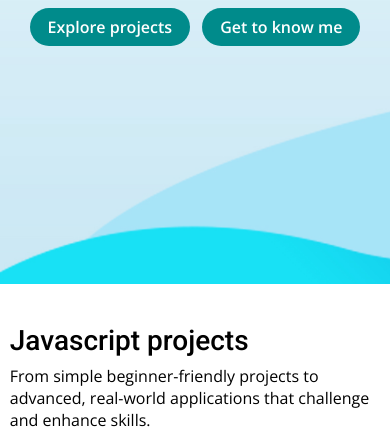
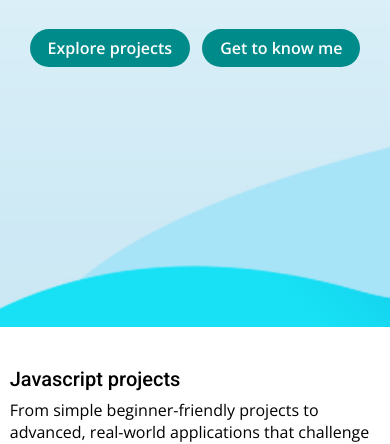
Before and after one commit to Neil5838/dummyPort, a plain HTML site: page index.html in a window 390 px wide. Shown: the part 433-877 px from the top of the page. Drawn offline with nearby package versions, Linux system fonts and the light colour scheme.

Commit message:
fixed font-size

```diff
--- a/styles.css
+++ b/styles.css
@@ -173,7 +173,7 @@ nav {
 
 .projects header h2 {
     font-family: "Roboto", serif;
-    font-size: 1.75rem;
+    font-size: 1.25rem;
     font-weight: 500;
 }
 
@@ -202,7 +202,7 @@ nav {
 
 .project-cards .desc h3 {
     font-family: "Roboto", serif;
-    font-size: 1.25rem;
+    font-size: 1.125rem;
     font-weight: 600;
     color: #262626;
     margin-bottom: 6px;
@@ -253,7 +253,7 @@ nav {
 
 @media (max-width: 768px) {
     #hero-section {
-        height: 85vh;
+        height: 90vh;
     }
 
     .titles h2 {
@@ -263,6 +263,11 @@ nav {
 
     .hero-buttons {
         flex-wrap: wrap;
+    }
+
+    .project-cards .card:hover {
+        transform: scale(1);
+        box-shadow: none;
     }
 }
 
```
